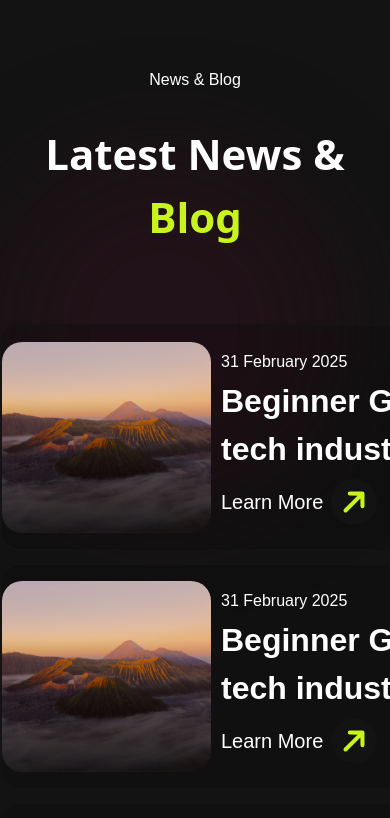
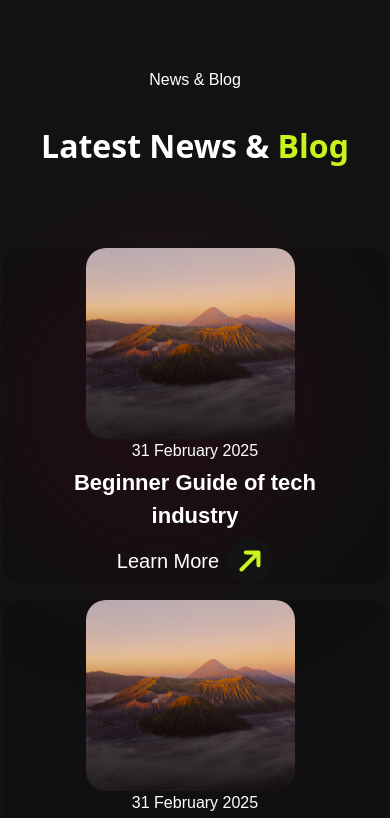
Before and after one commit to meheraj786/my-portfolio, a React (Vite) app: page / in a window 390 px wide. Shown: the part 8480-9298 px from the top of the page. Built offline with nearby package versions, Linux system fonts and the light colour scheme.

Commit message:
blog bug fix

```diff
--- a/src/css/home.css
+++ b/src/css/home.css
@@ -492,7 +492,7 @@ overflow-y: scroll;
 
 }
 .blog .cards .card:hover{
-  width: 630px;
+  max-width: 630px;
   height: 227px;
   border: 2px solid var(--neon);
   border-radius: 20px;
@@ -741,4 +741,34 @@ overflow: hidden;
   }.projects .project .description {
     width: auto;
 }
+.blog .cards .card{
+  height: auto;
+  border: 2px solid var(--bg);
+  border-radius: 20px;
+  background: #00000023;
+  display: flex;
+  flex-direction: column;
+  justify-content: center;
+  text-align: center;
+  align-items: center;
+  transition: .5s ease-in-out;
+
 }
+.blog .cards .card .description{
+  display: flex;
+  flex-direction: column;
+  justify-content: center;
+  text-align: center;
+  align-items: center;
+
+
+}
+.blog .cards .card:hover{
+  height: auto;
+
+}
+.blog .cards .card h5{
+  font-size: 22px;
+  width: 295px;
+}
+}
--- a/src/pages/Home.jsx
+++ b/src/pages/Home.jsx
@@ -906,7 +906,7 @@ function Home() {
         <div className="container">
           <div className="title text-center">
             <p>News & Blog</p>
-            <h2 className="text-[42px] mt-[30px] mb-[76px] h2 font-bold">
+            <h2 className="lg:text-[42px] text-[32px] mt-[30px] mb-[76px] h2 font-bold">
               Latest News & <span className="text-[#C9F31D] ">Blog</span>
             </h2>
           </div>
@@ -915,7 +915,7 @@ function Home() {
               <div className="img mr-[10px]">
                 <img className="w-full h-full" src={blogImg} alt="" />
               </div>
-              <div className="description">
+              <div className="description ">
                 <p>31 February 2025</p>
                 <h5 className=" mt-[3px] mb-[6px] font-bold">
                   Beginner Guide of tech industry
```
